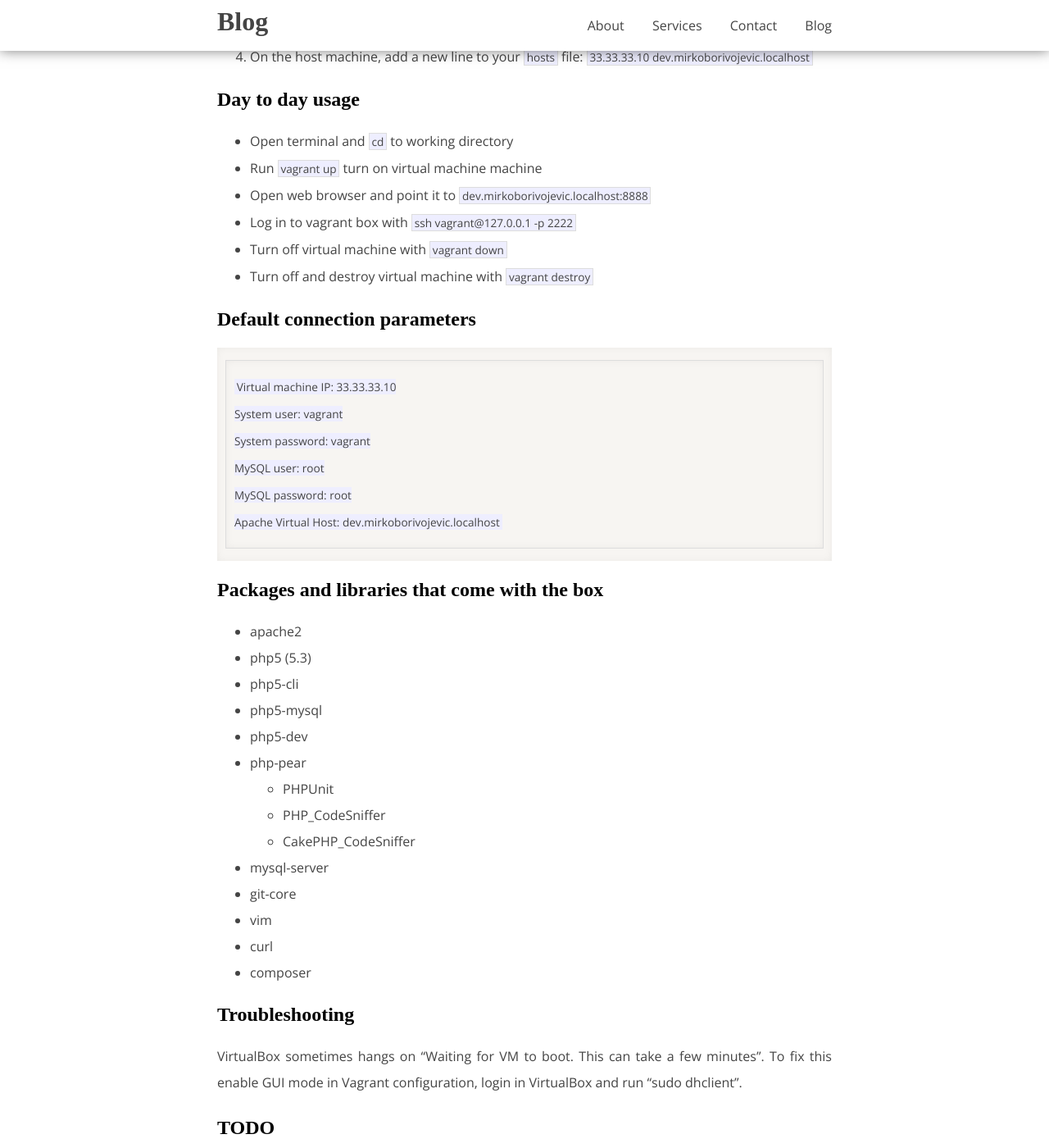
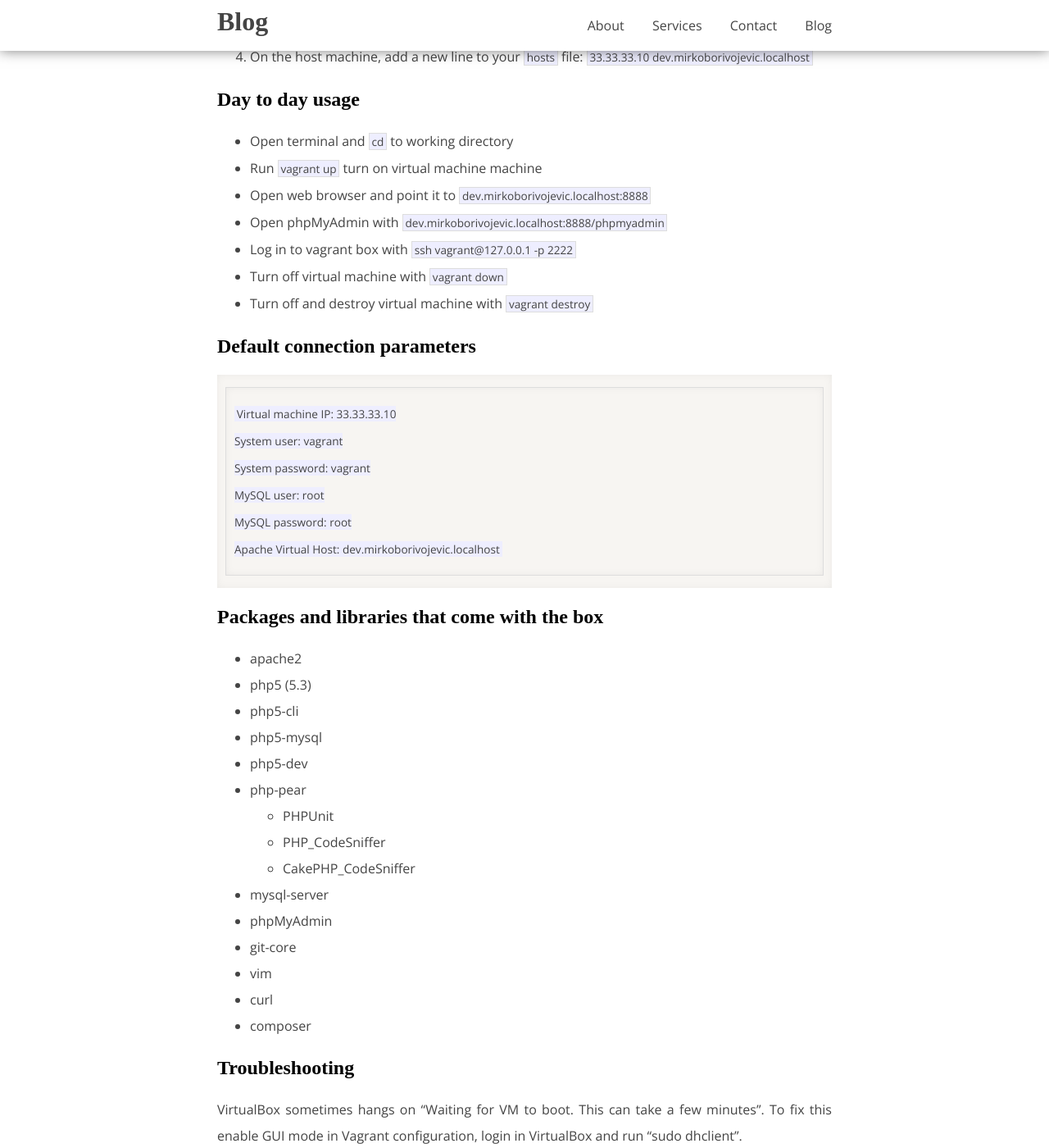
Before and after one commit to borivojevic/borivojevic.github.com, a Jekyll site: the page built from _posts/2013-05-07-install-cakephp-development-box-using-vagrant-and-puppet.markdown, in a window 1280 px wide and 1400 px high, scrolled down 589 px. Shown: the whole window at 82% size. Built offline with Jekyll 4.4.1, drawn with Linux system fonts in a browser that asks for light colours; some web fonts are replaced; Markdown is read by kramdown in place of the engine named in the settings; comment, search, counter and statistics services are not loaded.

Commit message:
phpmyadmin setup added in parent project - cover in blog post

```diff
--- a/_posts/2013-05-07-install-cakephp-development-box-using-vagrant-and-puppet.markdown
+++ b/_posts/2013-05-07-install-cakephp-development-box-using-vagrant-and-puppet.markdown
@@ -26,6 +26,7 @@ Vagrant is a great tool to automate creating and configuring lightweight, reprod
 - Open terminal and <code>cd</code> to working directory
 - Run <code>vagrant up</code> turn on virtual machine machine
 - Open web browser and point it to <code>dev.mirkoborivojevic.localhost:8888</code>
+- Open phpMyAdmin with <code>dev.mirkoborivojevic.localhost:8888/phpmyadmin</code>
 - Log in to vagrant box with <code>ssh vagrant@127.0.0.1 -p 2222</code>
 - Turn off virtual machine with <code>vagrant down</code>
 - Turn off and destroy virtual machine with <code>vagrant destroy</code>
@@ -51,6 +52,7 @@ Vagrant is a great tool to automate creating and configuring lightweight, reprod
     - PHP_CodeSniffer
     - CakePHP_CodeSniffer
 - mysql-server
+- phpMyAdmin
 - git-core
 - vim
 - curl
```
Also changed, not shown: other parts of _posts/2013-05-07-install-cakephp-development-box-using-vagrant-and-puppet.markdown (+0 -1 lines).
